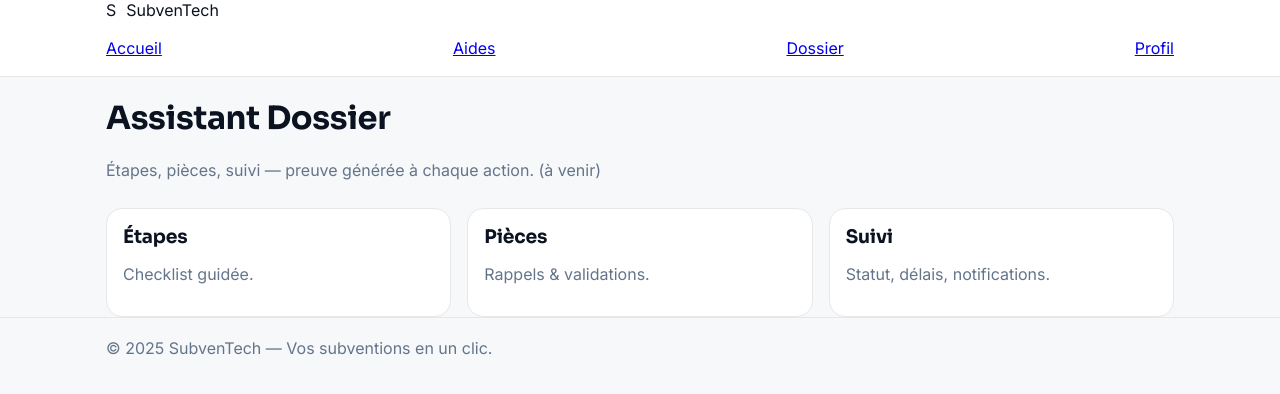
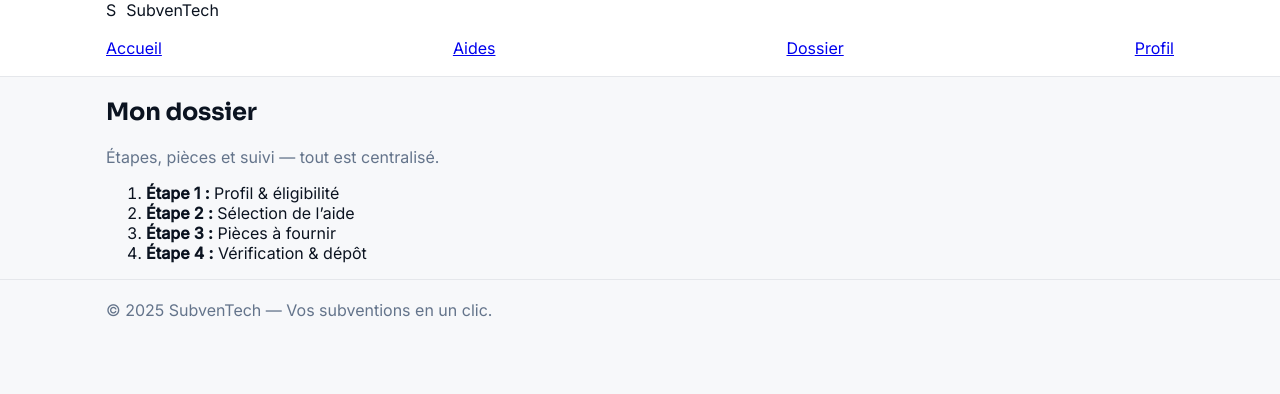
Before and after one commit to BACOUL/subventech-app, a Next.js app: page /dossier in a window 1280 px wide. Shown: the top 394 px of the page. Built offline with nearby package versions, Linux system fonts and the light colour scheme.

Commit message:
Update dossier.js

```diff
--- a/pages/dossier.js
+++ b/pages/dossier.js
@@ -1,13 +1,16 @@
-export default function Dossier(){
+// pages/dossier.js
+export default function Dossier() {
   return (
-    <>
-      <h1>Assistant Dossier</h1>
-      <p className="muted">Étapes, pièces, suivi — preuve générée à chaque action. (à venir)</p>
-      <div className="grid">
-        <div className="card"><h3>Étapes</h3><p className="muted">Checklist guidée.</p></div>
-        <div className="card"><h3>Pièces</h3><p className="muted">Rappels & validations.</p></div>
-        <div className="card"><h3>Suivi</h3><p className="muted">Statut, délais, notifications.</p></div>
-      </div>
-    </>
+    <section className="page">
+      <h1>Mon dossier</h1>
+      <p className="muted">Étapes, pièces et suivi — tout est centralisé.</p>
+
+      <ol className="steps">
+        <li><strong>Étape 1 :</strong> Profil & éligibilité</li>
+        <li><strong>Étape 2 :</strong> Sélection de l’aide</li>
+        <li><strong>Étape 3 :</strong> Pièces à fournir</li>
+        <li><strong>Étape 4 :</strong> Vérification & dépôt</li>
+      </ol>
+    </section>
   );
 }
```
